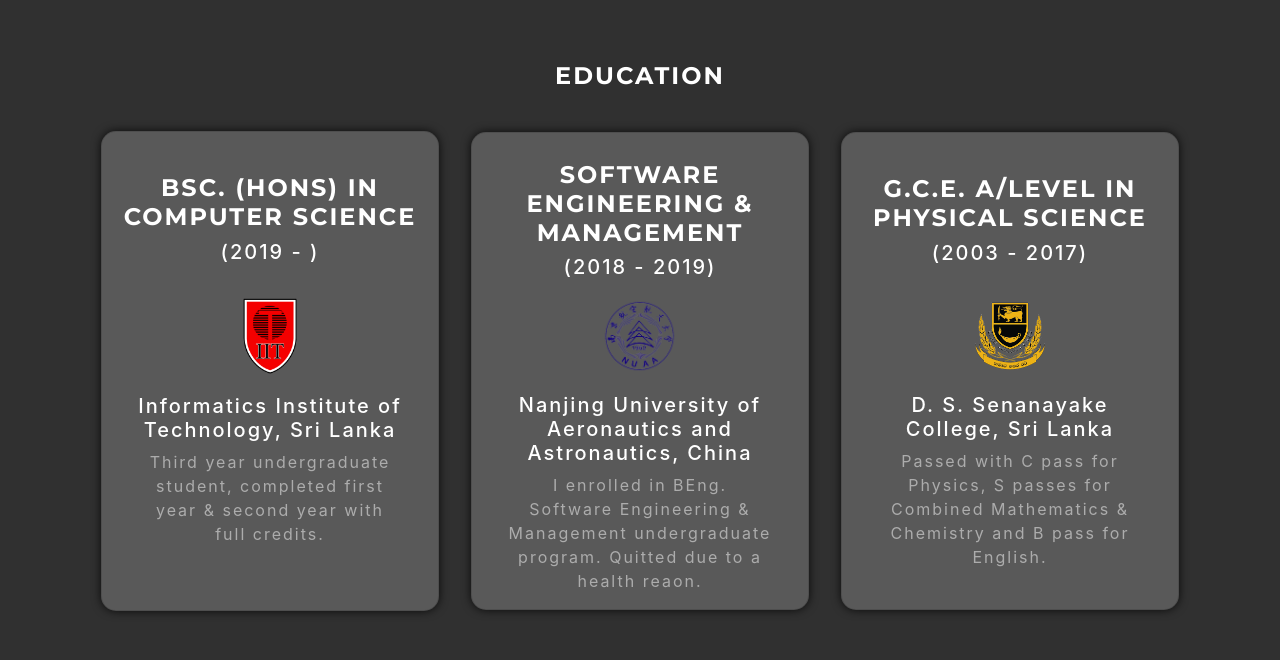
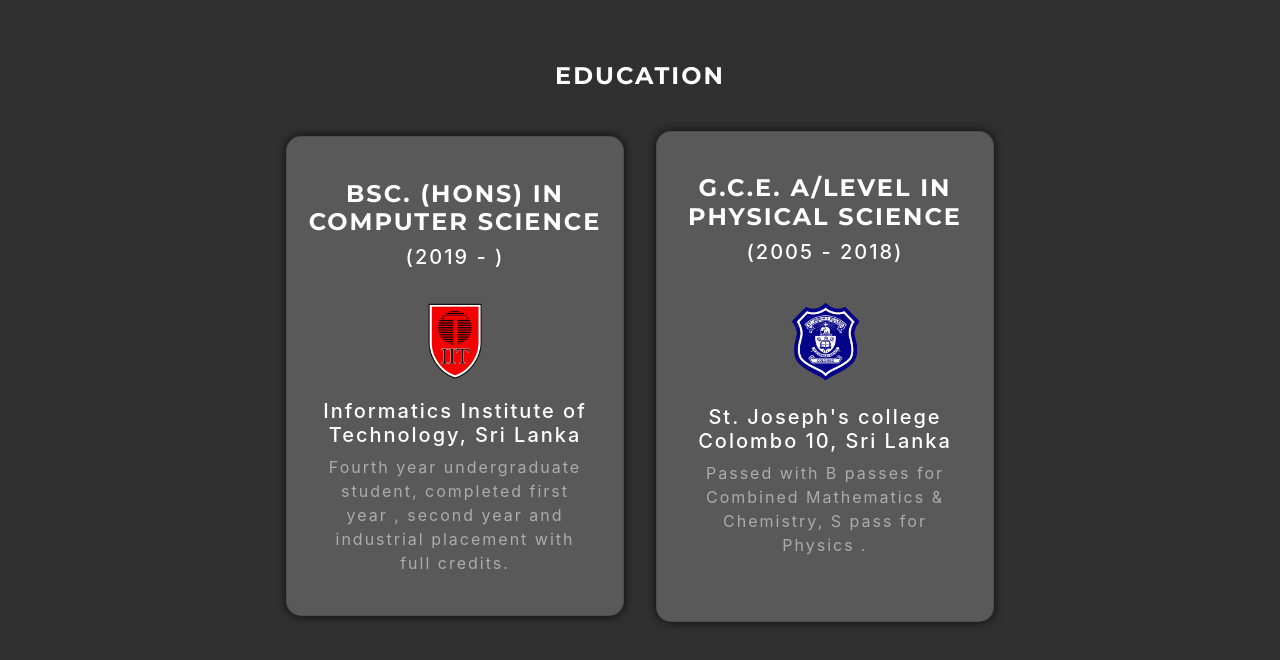
Before and after one commit to Gayan21/Gayan21.github.io, a plain HTML site: page about.html in a window 1280 px wide. Shown: the part 709-1369 px from the top of the page. Drawn offline with nearby package versions, Linux system fonts and the light colour scheme.

Commit message:
modified about page

```diff
--- a/about.html
+++ b/about.html
@@ -65,7 +65,7 @@
                         <img src="./images/myphoto.jpg" alt="my photo" class="my-photo">
                     </div>
                     <div class="col-lg-6 mt-3 flex-center">
-                        <p class="text-left p-3 intro">My name is Ruchira Dias. I am from Sri Lanka. Currently, I am a 2nd year BSc. Computer Science student at Informatics Institute of Technology, Sri Lanka. Also, I am the current Vice chairperson in IEEE CS student chapter of IIT, Sri Lanka. My passion of problem solving carried me through programming. Programming is what keeps me at night and my passion remains it. Also, I believe computer applications can improve the quality of life in this world.</p>
+                        <p class="text-left p-3 intro">My name is Gayan Jayawardena. I am from Sri Lanka. Currently, I am a 4th year BEng. Software Engineering student at Informatics Institute of Technology, Sri Lanka.  My passion of problem solving carried me through programming. Programming is what keeps me at night and my passion remains it. Also, I believe computer applications can improve the quality of life in this world.</p>
                     </div>
                 </div>
             </div>
@@ -87,37 +87,24 @@
                                 </div>
                                 <div class="card-body">
                                     <h5>Informatics Institute of Technology, Sri Lanka</h5>
-                                    <p>Third year undergraduate student, completed first year & second year with full credits.</p>
+                                    <p>Fourth year undergraduate student, completed first year , second year and industrial placement with full credits.</p>
                                 </div>
                             </div>
                         </div>
-                        <div class="col-md-6 col-lg-4 p-3">
-                            <div class="card p-3">
-                                <div class="card-head">
-                                    <h4>Software Engineering & Management</h4>
-                                    <h5>(2018 - 2019)</h5>
-                                </div>
-                                <div class="card-img-top flex-center">
-                                    <img src="./logo/nuaa.png" alt="nuaa logo" class="w-25" >
-                                </div>
-                                <div class="card-body">
-                                    <h5>Nanjing University of Aeronautics and Astronautics, China</h5>
-                                    <p>I enrolled in BEng. Software Engineering & Management undergraduate program. Quitted due to a health reaon.</p>
-                                </div>
-                            </div>
-                        </div>
+
+
                         <div class="col-md-6 col-lg-4 p-3">
                             <div class="card p-3">
                                 <div class="card-head">
                                     <h4>G.C.E. A/Level in Physical Science</h4>
-                                    <h5>(2003 - 2017)</h5>
+                                    <h5>(2005 - 2018)</h5>
                                 </div>
                                 <div class="card-img-top flex-center">
-                                    <img src="./logo/ds.png" alt="ds logo" class="w-25" >
+                                    <img src="./logo/Joes.png" alt="ds logo" class="w-25" >
                                 </div>
                                 <div class="card-body">
-                                    <h5>D. S. Senanayake College, Sri Lanka</h5>
-                                    <p>Passed with C pass for Physics, S passes for Combined Mathematics & Chemistry and B pass for English.</p>
+                                    <h5>St. Joseph's college Colombo 10, Sri Lanka</h5>
+                                    <p>Passed with B passes for Combined Mathematics & Chemistry, S pass for Physics .</p>
                                 </div>
                             </div>
                         </div>
```
Also changed, not shown: logo/Joes.png (added).
